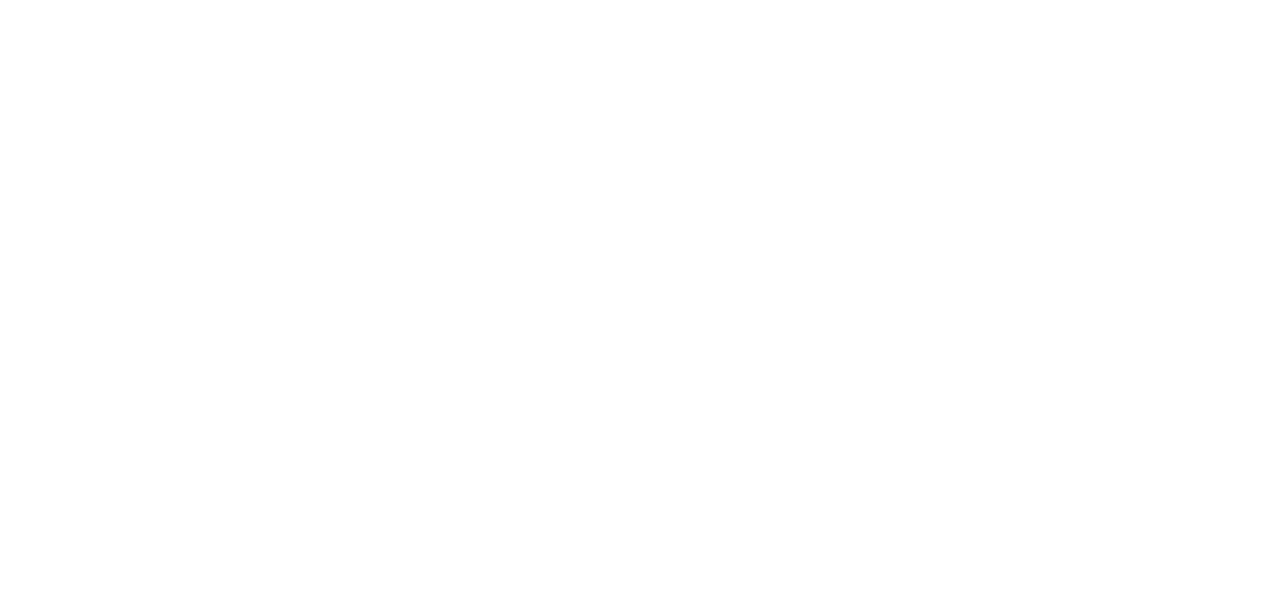
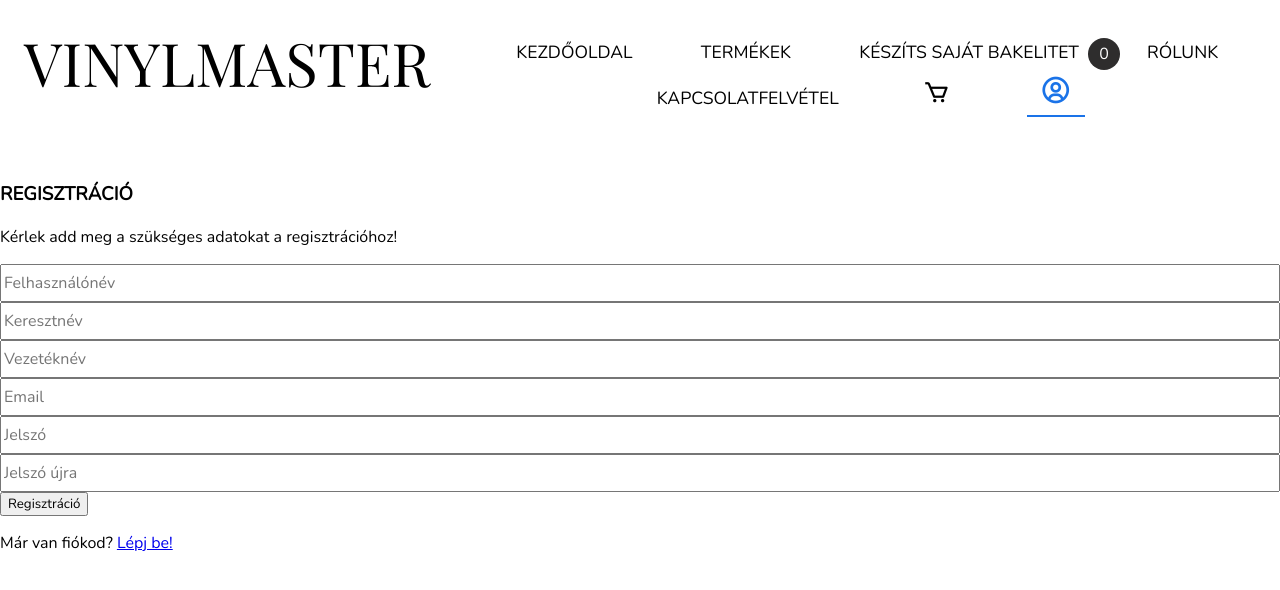
Before and after one commit to EKKE-App-Dev-Lab/vinylmaster, a PHP site: page /Cake-Shop-Website/registration.php in a window 1280 px wide. Before the commit the part shown is empty. Shown: the top 590 px of the page. Run offline with PHP 8.4, Linux system fonts and the light colour scheme; some libraries are stand-ins or nearby versions.

Commit message:
F-0013 - registration.php felület kialakítása

```diff
--- a/registration.php
+++ b/registration.php
@@ -182,3 +182,78 @@ function test_input($data) {
     return $data;
 }
 ?>
+
+
+<!DOCTYPE html>
+<html lang="en-MU">
+<head>
+    <meta charset="utf-8">
+    <title>VINYLMASTER | REGISZTRÁCIÓ</title>
+    <meta name="viewport" content="width=device-width, initial-scale=1.0">
+    <!--CSS File-->
+    <link rel="stylesheet" type="text/css" href="Common.css">
+    <link rel="stylesheet" type="text/css" href="Account.css">
+    <!-- Font Awesome -->
+    <script src="https://kit.fontawesome.com/0e16635bd7.js" crossorigin="anonymous"></script>
+    <!--BOXICONS-->
+    <link href='https://unpkg.com/boxicons@2.0.7/css/boxicons.min.css' rel='stylesheet'>
+    <!-- Animate CSS -->
+    <link rel="stylesheet"href="https://cdnjs.cloudflare.com/ajax/libs/animate.css/4.1.1/animate.min.css"/>
+    <!--reCAPTCHA-->
+    <script src="https://www.google.com/recaptcha/api.js" async defer></script>
+</head>
+
+<body>
+<?php $page = 'login';?>
+
+<!--Start Navigation Bar-->
+<?php include './Includes/MobileNavBar.php';?>
+<!--End Navigation Bar-->
+
+
+<!--Start Navigation Bar @media 1200px-->
+<?php include './Includes/PcNavBar.php';?>
+<!--End Navigation Bar @media 1200px-->
+
+
+<!--Start Background Image-->
+<div class="bg-image-container">
+    <div class="bg-image-join"></div>
+</div>
+<!--End Background Image-->
+
+
+<!--Start Login Panel-->
+<div class="login-page reg-page">
+    <div class="form">
+        <div class="login">
+            <div class="login-header">
+                <h3>REGISZTRÁCIÓ</h3>
+                <p>Kérlek add meg a szükséges adatokat a regisztrációhoz!</p>
+            </div>
+        </div>
+
+        <form class="login-form" method="post" actions="<?php echo htmlspecialchars($_SERVER["PHP_SELF"]);?>">
+            <span class="Uname-Error"><?php echo $unameCriteria;?></span>
+            <input type="text" name="uname" placeholder="Felhasználónév" value="<?php echo $uname;?>"/>
+            <span class="FirstName-Error"><?php echo $fnameCriteria;?></span>
+            <input type="text" name="fname" placeholder="Keresztnév" value="<?php echo $fname;?>"/>
+            <span class="LastName-Error"><?php echo $lnameCriteria;?></span>
+            <input type="text" name="lname" placeholder="Vezetéknév" value="<?php echo $lname;?>"/>
+            <span class="Email-Error"><?php echo $emailCriteria;?></span>
+            <input type="text" name="email" placeholder="Email" value="<?php echo $email;?>"/>
+            <span class="Password-Error"><?php echo $passwordCriteria;?></span>
+            <input type="password" name="password" placeholder="Jelszó"/>
+            <span class="Password-Error"><?php echo $confirmPasswordCriteria;?></span>
+            <input type="password" name="confirmPassword" placeholder="Jelszó újra"/>
+            <span class=recaptcha-Error"><?php echo $recaptchaCriteria;?></span>
+            <div name="g-recaptcha-response" class="g-recaptcha" data-sitekey="6Ld1nA0aAAAAAA7F7eJOY7CMwg7aaQAfg3WZy6P0"></div>
+            <button>Regisztráció</button>
+            <p class="message">Már van fiókod? <a href="login.php">Lépj be!</a></p>
+            <!-- <p class="or-message"><b>OR</b></p> -->
+        </form>
+    </div>
+</div>
+<!--End Login Panel-->
+</body>
+</html>
```
